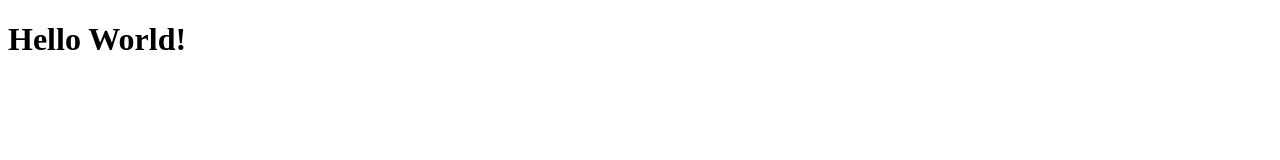
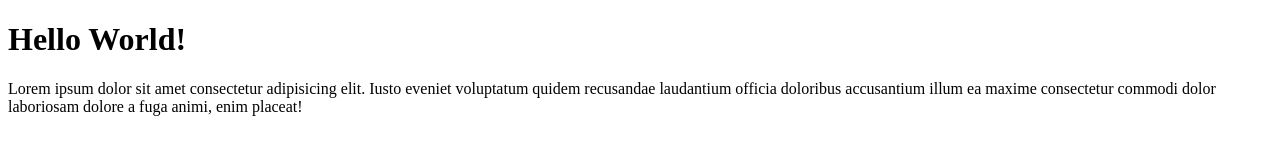
Before and after one commit to Alfatihahrizqullaab/repo-git-test, a plain HTML site: page index.html in a window 1280 px wide. Drawn offline with Linux system fonts and the light colour scheme.

Commit message:
menambahkan paragraf

```diff
--- a/index.html
+++ b/index.html
@@ -7,5 +7,6 @@
 </head>
 <body>
     <h1>Hello World!</h1>
+    <p>Lorem ipsum dolor sit amet consectetur adipisicing elit. Iusto eveniet voluptatum quidem recusandae laudantium officia doloribus accusantium illum ea maxime consectetur commodi dolor laboriosam dolore a fuga animi, enim placeat!</p>
 </body>
 </html>
```
